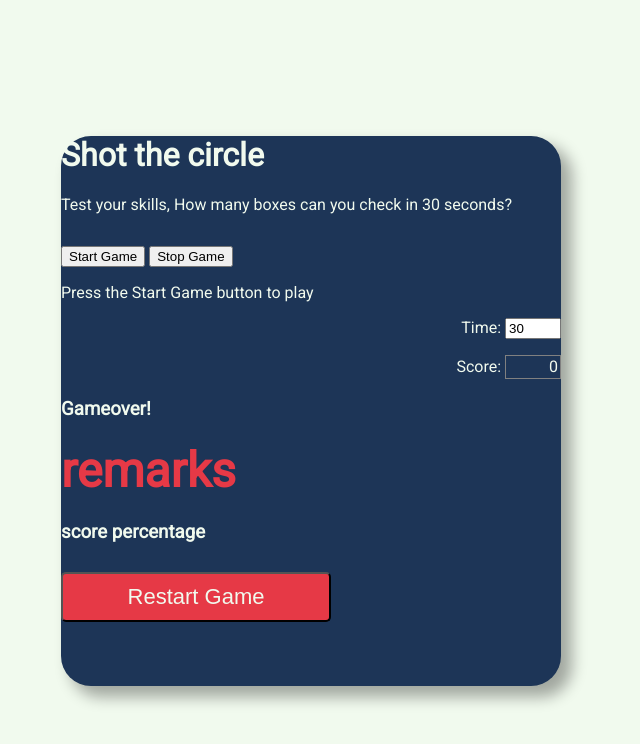
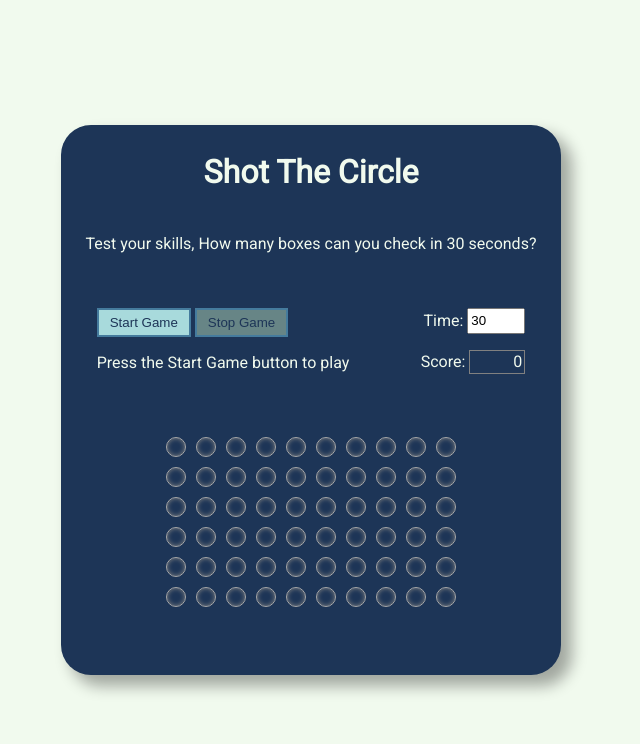
Before and after one commit to rohits673/Shot-the-circle-js-game, a plain HTML site: page index.html in a window 1280 px wide. Shown: the whole page, without its empty margins (329-969 px from the left). Drawn offline with Linux system fonts and the light colour scheme.

Commit message:
Update index.html

```diff
--- a/index.html
+++ b/index.html
@@ -11,37 +11,37 @@
 </head>
 
 <body>
-    <div class="container flex-container flex-column">
-        <h1>Shot the circle</h1>
+    <div class=" container flex_container flex_column">
+        <h1 class="h1">Shot The Circle</h1>
         <p>Test your skills, How many boxes can you check in 30 seconds?</p>
-        <div class="controls flex-container">
+        <div class="controls flex_container">
             <div class="left">
-                <button id="startBtn" class="start-game" onclick="startGame()">
+                <button type="button" id="start_btn" class="start_game" onclick="startGame()">
                     Start Game</button>
-                <button id="stopBtn" class="stop-game" onclick="stopGame(); stopTimer();">
+                <button type="button" id="stop_btn" class="stop_game" onclick="stopGame(); stopTimer();">
                     Stop Game</button>
                 <p>Press the Start Game button to play</p>
             </div>
             <div class="right">
-                <form id="timeInput">
-                    <p>Time: <input type="number" id="setTime" class="set-time" name="time-input" value="30" min="5"
+                <form id="input_time">
+                    <p>Time: <input type="number" id="set_time" name="set_time" class="time_input" value="30" min="5"
                             max="60" /></p>
                 </form>
-                <p>Score: <span id="gameScore" class="score">0</span></p>
+                <p>Score: <span id="game_score" class="score">0</span></p>
             </div>
         </div>
-        <div class="scoreboard-container">
-            <div class="scoreboard flex-container flex-column">
-                <h3>Gameover!</h3>
+        <div class="scoreboard_container">
+            <div class="scoreboard flex_container flex_column">
+                <h3 class="h3">Gameover!</h3>
                 <h2 class="remarks">remarks</h2>
-                <h3 class="scorePercent">score percentage</h3>
-                <button class="startGame restart" onclick="startGame()">Restart Game</button>
+                <h3 class="score_percent h3">score percentage</h3>
+                <button type="button" class="start_game restart" onclick="startGame()">Restart Game</button>
             </div>
         </div>
-        <div id="game" class="game-container flexContainer">
-            <form id="grid" class="radio-grid flexContainer">
+        <div id="game" class="game_container flex_container">
+            <div id="grid" class="radio_grid flex_container">
                 <!--radioBoxes 6*10 matrix -->
-            </form>
+            </div>
         </div>
     </div>
     <script src="app.js"></script>
```
